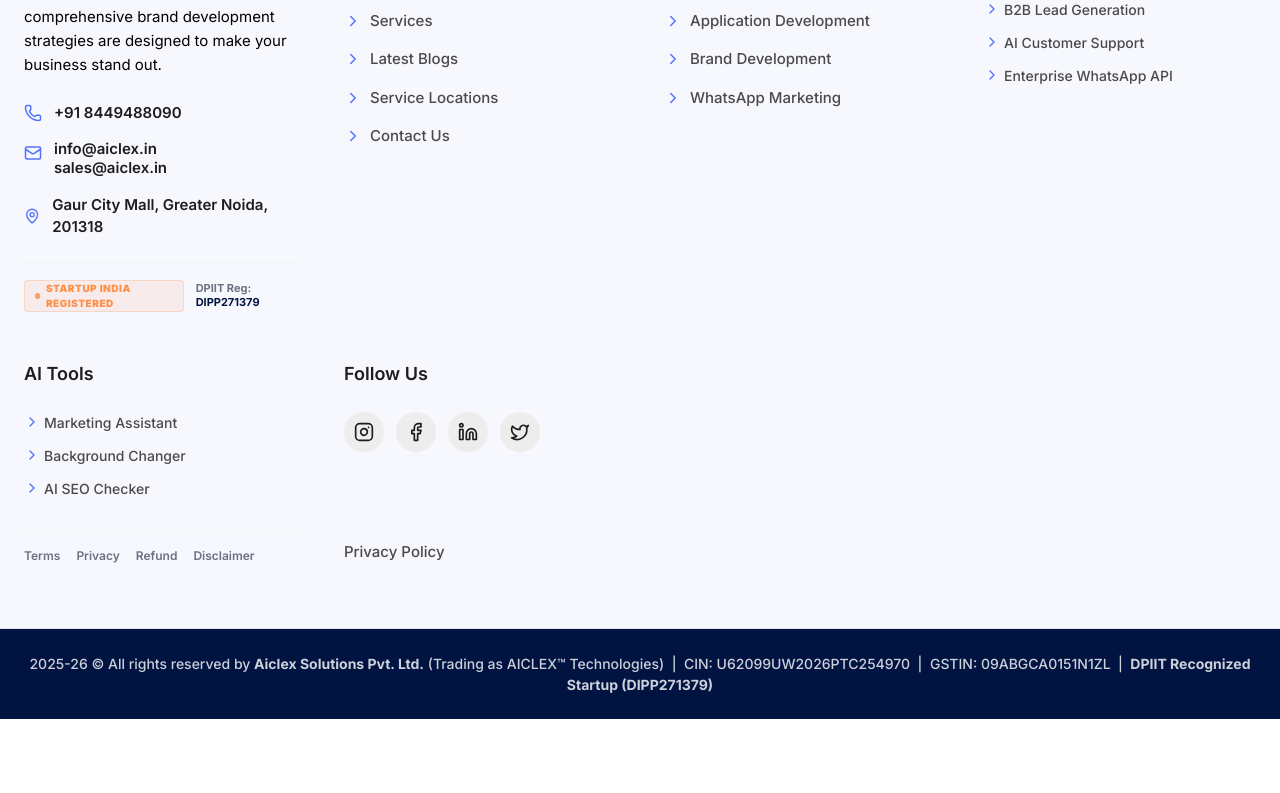
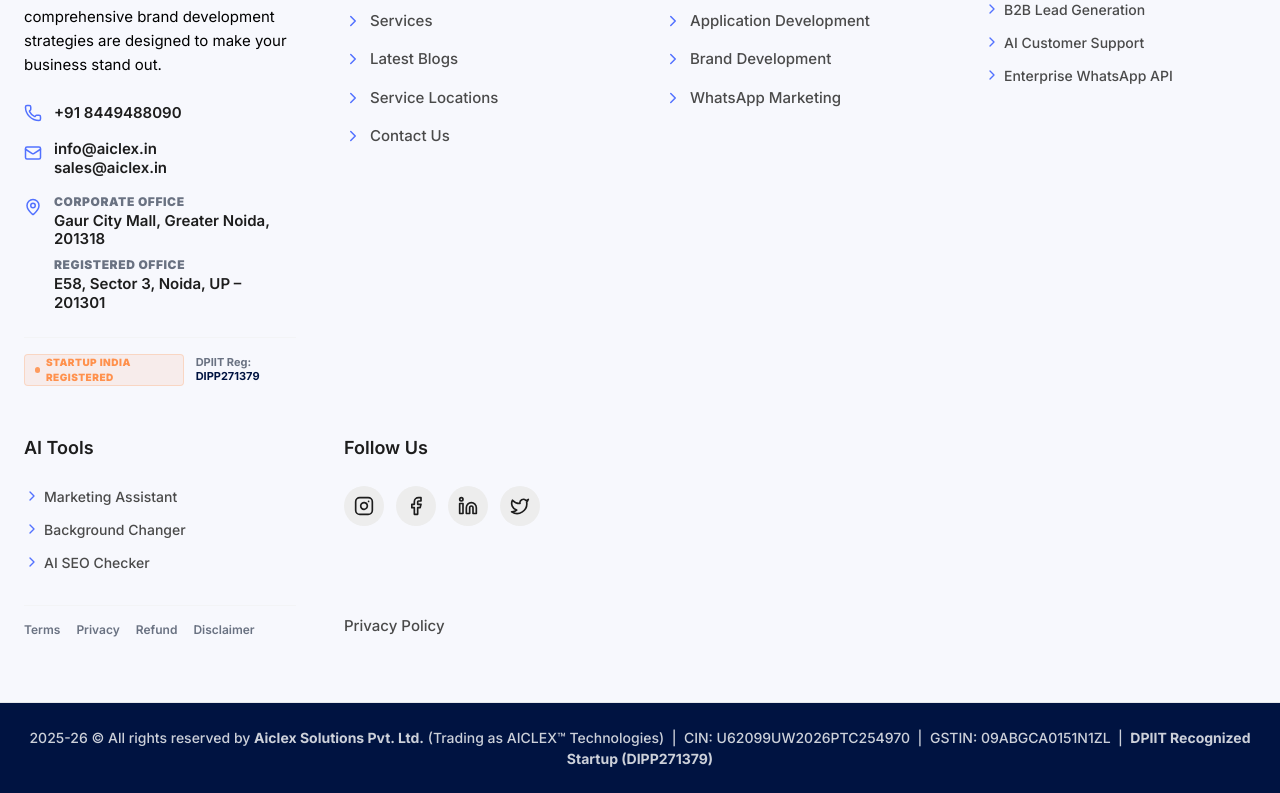
Before and after one commit to umeshkumar097/aiclex_web, a Next.js app: page /ai-tools in a window 1280 px wide. Shown: the part 3449-4242 px from the top of the page. Before the commit the page ends 4168 px from the top, so only its background shows below. Built offline with nearby package versions, Linux system fonts and the light colour scheme.

Commit message:
feat: add 2nd address (Registered Office: E58, Sector 3, Noida) across website and invoices

```diff
--- a/app/contact/page.tsx
+++ b/app/contact/page.tsx
@@ -120,17 +120,28 @@
                 <ArrowRight className="ml-auto text-gray-300 group-hover:text-[#ff914d] group-hover:translate-x-1 transition-all" size={20}/>
               </a>
 
-              {/* 3. NEW: Visit Us Card */}
+              {/* 3. Visit Us Card (Corporate) */}
               <a href="https://maps.google.com/?q=Gaur+City+Mall+Greater+Noida+201318+Uttar+Pradesh" target="_blank" rel="noreferrer" className="flex items-center gap-5 p-5 rounded-2xl bg-white/80 backdrop-blur-md border border-white shadow-sm hover:shadow-xl hover:-translate-y-1 transition-all duration-300 group">
-                <div className="w-14 h-14 rounded-full bg-gradient-to-br from-purple-100 to-purple-50 flex items-center justify-center text-purple-600 group-hover:from-purple-600 group-hover:to-indigo-600 group-hover:text-white transition-all duration-300 shadow-inner">
+                <div className="w-14 h-14 rounded-full bg-gradient-to-br from-purple-100 to-purple-50 flex items-center justify-center text-purple-600 group-hover:from-purple-600 group-hover:to-indigo-600 group-hover:text-white transition-all duration-300 shadow-inner animate-pulse">
                   <MapPin size={24} />
                 </div>
                 <div>
-                  <h4 className="font-bold text-[#001341] text-lg group-hover:text-purple-600 transition-colors">Visit Our Office</h4>
+                  <h4 className="font-bold text-[#001341] text-lg group-hover:text-purple-600 transition-colors">Corporate Office</h4>
                   <p className="text-gray-600 font-semibold text-sm">Gaur City Mall, Greater Noida</p>
                 </div>
                 <ArrowRight className="ml-auto text-gray-300 group-hover:text-purple-600 group-hover:translate-x-1 transition-all" size={20}/>
               </a>
+
+              {/* 4. Visit Us Card (Registered) */}
+              <div className="flex items-center gap-5 p-5 rounded-2xl bg-white/80 backdrop-blur-md border border-white shadow-sm hover:shadow-xl transition-all duration-300 group">
+                <div className="w-14 h-14 rounded-full bg-gradient-to-br from-orange-100 to-orange-50 flex items-center justify-center text-orange-600 group-hover:from-orange-600 group-hover:to-red-600 group-hover:text-white transition-all duration-300 shadow-inner">
+                  <MapPin size={24} />
+                </div>
+                <div>
+                  <h4 className="font-bold text-[#001341] text-lg group-hover:text-orange-600 transition-colors">Registered Office</h4>
+                  <p className="text-gray-600 font-semibold text-xs leading-normal">E58, Sector 3, Noida, UP – 201301</p>
+                </div>
+              </div>
 
             </div>
           </div>
--- a/app/disclaimer/page.tsx
+++ b/app/disclaimer/page.tsx
@@ -108,8 +108,11 @@
 
           <section className="bg-gray-50 p-8 rounded-3xl border border-gray-100">
             <h2 className="text-2xl font-bold text-[#001341] mb-4">11. Contact</h2>
-            <p className="font-bold text-gray-900">AICLEX™ Technologies</p>
+            <p className="font-bold text-gray-900">Aiclex Solutions Pvt. Ltd.</p>
+            <p className="text-xs text-gray-500 font-bold uppercase mt-2 tracking-wider">Corporate Office</p>
             <p>Gaur City Mall, Greater Noida – 201318, India</p>
+            <p className="text-xs text-gray-500 font-bold uppercase mt-2 tracking-wider">Registered Office</p>
+            <p>E58, Sector 3, Noida, Gautam Buddha Nagar – 201301, Uttar Pradesh, India</p>
             <div className="mt-4 space-y-2">
               <p>📧 <strong>Email:</strong> <a href="mailto:info@aiclex.in" className="text-blue-600">info@aiclex.in</a></p>
               <p>📞 <strong>Phone:</strong> <a href="tel:+918449488090" className="text-blue-600">+91 84494 88090</a></p>
--- a/app/invoice/[order_id]/InvoiceClientView.tsx
+++ b/app/invoice/[order_id]/InvoiceClientView.tsx
@@ -61,8 +61,8 @@
             <h1 className="text-4xl font-black mb-1 text-[#ff914d]">AICLEX</h1>
             <p className="text-xs font-bold opacity-90">Aiclex Solutions Pvt. Ltd.</p>
             <p className="text-sm opacity-70 max-w-xs mt-1">
-              Unit No 8125, 8th Floor, Gaur City Mall,<br/>
-              Sector 4, Greater Noida – 201318, India<br/>
+              <strong>Corp Office:</strong> Unit No 8125, 8th Floor, Gaur City Mall, Sector 4, Greater Noida – 201318<br/>
+              <strong>Regd Office:</strong> E58, Sector 3, Noida, UP – 201301<br/>
               GSTIN: 09ABGCA0151N1ZL<br/>
               CIN: U62099UW2026PTC254970<br/>
               Email: info@aiclex.in
--- a/app/privacy-policy/page.tsx
+++ b/app/privacy-policy/page.tsx
@@ -17,7 +17,7 @@
           <section>
             <h2 className="text-2xl font-bold text-[#001341] mb-4">1. Introduction</h2>
             <p>
-              AICLEX™ Technologies (&quot;we&quot;, &quot;us&quot;, or &quot;our&quot;), operated by AICLEX™ Technologies, Gaur City Mall, Greater Noida – 201318, India, is committed to protecting your personal information. This Privacy Policy explains how we collect, use, store, and share your data when you visit <a href="https://aiclex.in" className="text-blue-600 font-bold">aiclex.in</a> or use our services.
+              AICLEX™ Technologies (&quot;we&quot;, &quot;us&quot;, or &quot;our&quot;), operated by Aiclex Solutions Pvt. Ltd. (Corporate Office: Gaur City Mall, Greater Noida – 201318; Registered Office: E58, Sector 3, Noida – 201301, Uttar Pradesh, India), is committed to protecting your personal information. This Privacy Policy explains how we collect, use, store, and share your data when you visit <a href="https://aiclex.in" className="text-blue-600 font-bold">aiclex.in</a> or use our services.
             </p>
             <p>By using our website or submitting any form, you agree to this policy.</p>
           </section>
@@ -152,8 +152,11 @@
 
           <section className="bg-blue-50 p-8 rounded-3xl border border-blue-100">
             <h2 className="text-2xl font-bold text-[#001341] mb-4">13. Contact Us</h2>
-            <p className="font-bold text-gray-900">AICLEX™ Technologies</p>
-            <p>Gaur City Mall, Greater Noida – 201318, India</p>
+             <p className="font-bold text-gray-900">Aiclex Solutions Pvt. Ltd.</p>
+             <p className="text-xs text-gray-500 font-bold uppercase mt-2 tracking-wider">Corporate Office</p>
+             <p>Gaur City Mall, Greater Noida – 201318, India</p>
+             <p className="text-xs text-gray-500 font-bold uppercase mt-2 tracking-wider">Registered Office</p>
+             <p>E58, Sector 3, Noida, Gautam Buddha Nagar – 201301, Uttar Pradesh, India</p>
             <div className="mt-4 space-y-2">
               <p>📧 <strong>Email:</strong> <a href="mailto:info@aiclex.in" className="text-blue-600">info@aiclex.in</a></p>
               <p>📞 <strong>Phone:</strong> <a href="tel:+918449488090" className="text-blue-600">+91 84494 88090</a></p>
--- a/app/refund-policy/page.tsx
+++ b/app/refund-policy/page.tsx
@@ -17,7 +17,7 @@
           <section>
             <h2 className="text-2xl font-bold text-[#001341] mb-4">1. Overview</h2>
             <p>
-              AICLEX™ Technologies, Gaur City Mall, Greater Noida – 201318, India, offers professional technology and marketing services. Due to the custom and digital nature of our work, our refund policy differs by service type. Please read this carefully before making a payment.
+              AICLEX™ Technologies, operated by Aiclex Solutions Pvt. Ltd. (Corporate Office: Gaur City Mall, Greater Noida – 201318; Registered Office: E58, Sector 3, Noida – 201301, Uttar Pradesh, India), offers professional technology and marketing services. Due to the custom and digital nature of our work, our refund policy differs by service type. Please read this carefully before making a payment.
             </p>
           </section>
 
@@ -112,8 +112,11 @@
 
           <section className="bg-red-50 p-8 rounded-3xl border border-red-100">
             <h2 className="text-2xl font-bold text-[#001341] mb-4">10. Contact</h2>
-            <p className="font-bold text-gray-900">AICLEX™ Technologies</p>
-            <p>Gaur City Mall, Greater Noida – 201318, India</p>
+             <p className="font-bold text-gray-900">Aiclex Solutions Pvt. Ltd.</p>
+             <p className="text-xs text-gray-500 font-bold uppercase mt-2 tracking-wider">Corporate Office</p>
+             <p>Gaur City Mall, Greater Noida – 201318, India</p>
+             <p className="text-xs text-gray-500 font-bold uppercase mt-2 tracking-wider">Registered Office</p>
+             <p>E58, Sector 3, Noida, Gautam Buddha Nagar – 201301, Uttar Pradesh, India</p>
             <div className="mt-4 space-y-2">
               <p>📧 <strong>Email:</strong> <a href="mailto:info@aiclex.in" className="text-blue-600">info@aiclex.in</a></p>
               <p>📞 <strong>Phone:</strong> <a href="tel:+918449488090" className="text-blue-600">+91 84494 88090</a></p>
--- a/app/term-and-condition/page.tsx
+++ b/app/term-and-condition/page.tsx
@@ -27,8 +27,11 @@
                 <p className="text-sm text-gray-500">(Trading as AICLEX™ Technologies)</p>
                 <p className="text-sm mt-1">CIN: <strong>U62099UW2026PTC254970</strong></p>
                 <p className="text-sm">GSTIN: <strong>09ABGCA0151N1ZL</strong></p>
-                <p className="mt-1">Gaur City Mall, Greater Noida – 201318, India</p>
-                <p>📧 info@aiclex.in | 📞 +91 84494 88090</p>
+                <p className="text-xs text-gray-400 font-bold uppercase mt-2 tracking-wider">Corporate Office</p>
+                <p>Gaur City Mall, Greater Noida – 201318, India</p>
+                <p className="text-xs text-gray-400 font-bold uppercase mt-2 tracking-wider">Registered Office</p>
+                <p>E58, Sector 3, Noida, Gautam Buddha Nagar – 201301, Uttar Pradesh, India</p>
+                <p className="mt-2">📧 info@aiclex.in | 📞 +91 84494 88090</p>
             </div>
           </section>
 
@@ -160,8 +163,11 @@
 
           <section className="bg-orange-50 p-8 rounded-3xl border border-orange-100">
             <h2 className="text-2xl font-bold text-[#001341] mb-4">14. Contact</h2>
-            <p className="font-bold text-gray-900">AICLEX™ Technologies</p>
-            <p>Gaur City Mall, Greater Noida – 201318, India</p>
+             <p className="font-bold text-gray-900">Aiclex Solutions Pvt. Ltd.</p>
+             <p className="text-xs text-gray-500 font-bold uppercase mt-2 tracking-wider">Corporate Office</p>
+             <p>Gaur City Mall, Greater Noida – 201318, India</p>
+             <p className="text-xs text-gray-500 font-bold uppercase mt-2 tracking-wider">Registered Office</p>
+             <p>E58, Sector 3, Noida, Gautam Buddha Nagar – 201301, Uttar Pradesh, India</p>
             <div className="mt-4 space-y-2">
               <p>📧 <strong>Email:</strong> <a href="mailto:info@aiclex.in" className="text-blue-600">info@aiclex.in</a></p>
               <p>📞 <strong>Phone:</strong> <a href="tel:+918449488090" className="text-blue-600">+91 84494 88090</a></p>
--- a/components/ContactSection.tsx
+++ b/components/ContactSection.tsx
@@ -66,9 +66,11 @@
                   <div className="w-12 h-12 rounded-xl bg-[#5271ff]/20 flex items-center justify-center group-hover:bg-[#5271ff] transition-all">
                     <MapPin className="w-6 h-6 text-[#5271ff] group-hover:text-white" />
                   </div>
-                  <div>
-                    <h3 className="text-lg font-semibold">Head Office</h3>
-                    <p className="text-gray-400 mt-1">Gaur City Mall, Greater Noida , 201318</p>
+                   <div>
+                    <h3 className="text-lg font-semibold">Corporate Office</h3>
+                    <p className="text-gray-400 mt-1">Gaur City Mall, Greater Noida, 201318</p>
+                    <h3 className="text-lg font-semibold mt-4">Registered Office</h3>
+                    <p className="text-gray-400 mt-1">E58, Sector 3, Noida, Uttar Pradesh, 201301</p>
                   </div>
                 </div>
 
--- a/components/Footer.tsx
+++ b/components/Footer.tsx
@@ -96,9 +96,14 @@
               </div>
             </div>
 
-            <div className="flex items-center gap-3">
-              <MapPin size={18} className="text-[#5271FF]" />
-              Gaur City Mall, Greater Noida, 201318
+            <div className="flex items-start gap-3">
+              <MapPin size={18} className="text-[#5271FF] mt-1 shrink-0" />
+              <div className="flex flex-col leading-tight">
+                <span className="text-xs text-gray-500 font-black uppercase tracking-wider mb-0.5">Corporate Office</span>
+                <span className="mb-2">Gaur City Mall, Greater Noida, 201318</span>
+                <span className="text-xs text-gray-500 font-black uppercase tracking-wider mb-0.5">Registered Office</span>
+                <span>E58, Sector 3, Noida, UP – 201301</span>
+              </div>
             </div>
           </div>
 
--- a/components/seo/OrganizationSchema.tsx
+++ b/components/seo/OrganizationSchema.tsx
@@ -25,14 +25,26 @@
       "areaServed": "IN",
       "availableLanguage": ["en", "Hindi"]
     },
-    "address": {
+    "address": [
+      {
         "@type": "PostalAddress",
-      "streetAddress": "Unit No 8125, 8th Floor, Gaur City Mall Office Space, Sector 4",
+        "name": "Corporate Office",
+        "streetAddress": "Unit No 8125, 8th Floor, Gaur City Mall, Sector 4",
         "addressLocality": "Greater Noida",
         "addressRegion": "Uttar Pradesh",
         "postalCode": "201318",
         "addressCountry": "IN"
       },
+      {
+        "@type": "PostalAddress",
+        "name": "Registered Office",
+        "streetAddress": "E58, Sector 3",
+        "addressLocality": "Noida",
+        "addressRegion": "Uttar Pradesh",
+        "postalCode": "201301",
+        "addressCountry": "IN"
+      }
+    ],
     "sameAs": [
       "https://www.linkedin.com/company/aiclex",
       "https://twitter.com/aiclex_tech"
```
Also changed, not shown: lib/invoice-generator.ts (+4 -3 lines). Lines whose indentation alone changed are shown as unchanged.
